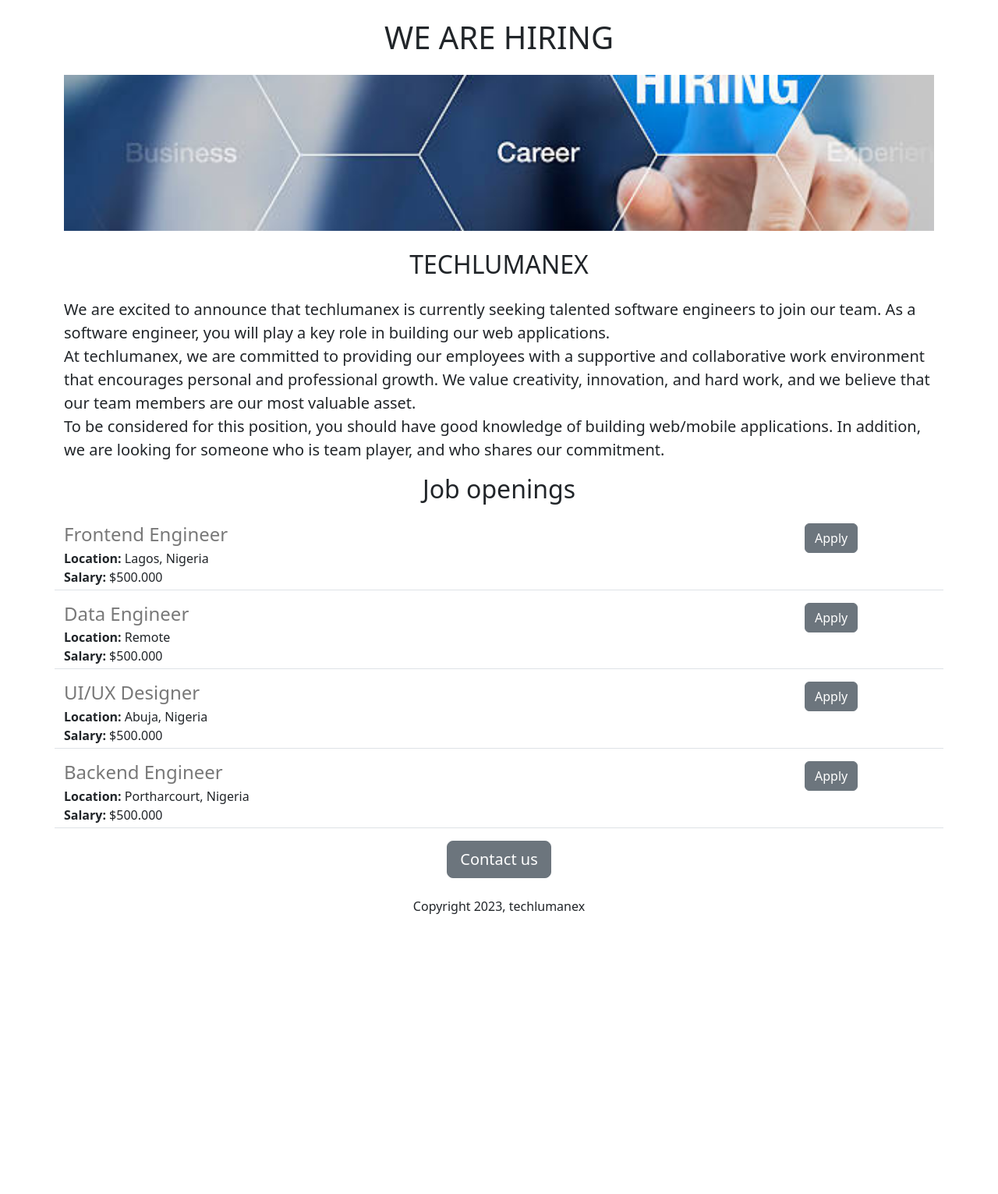
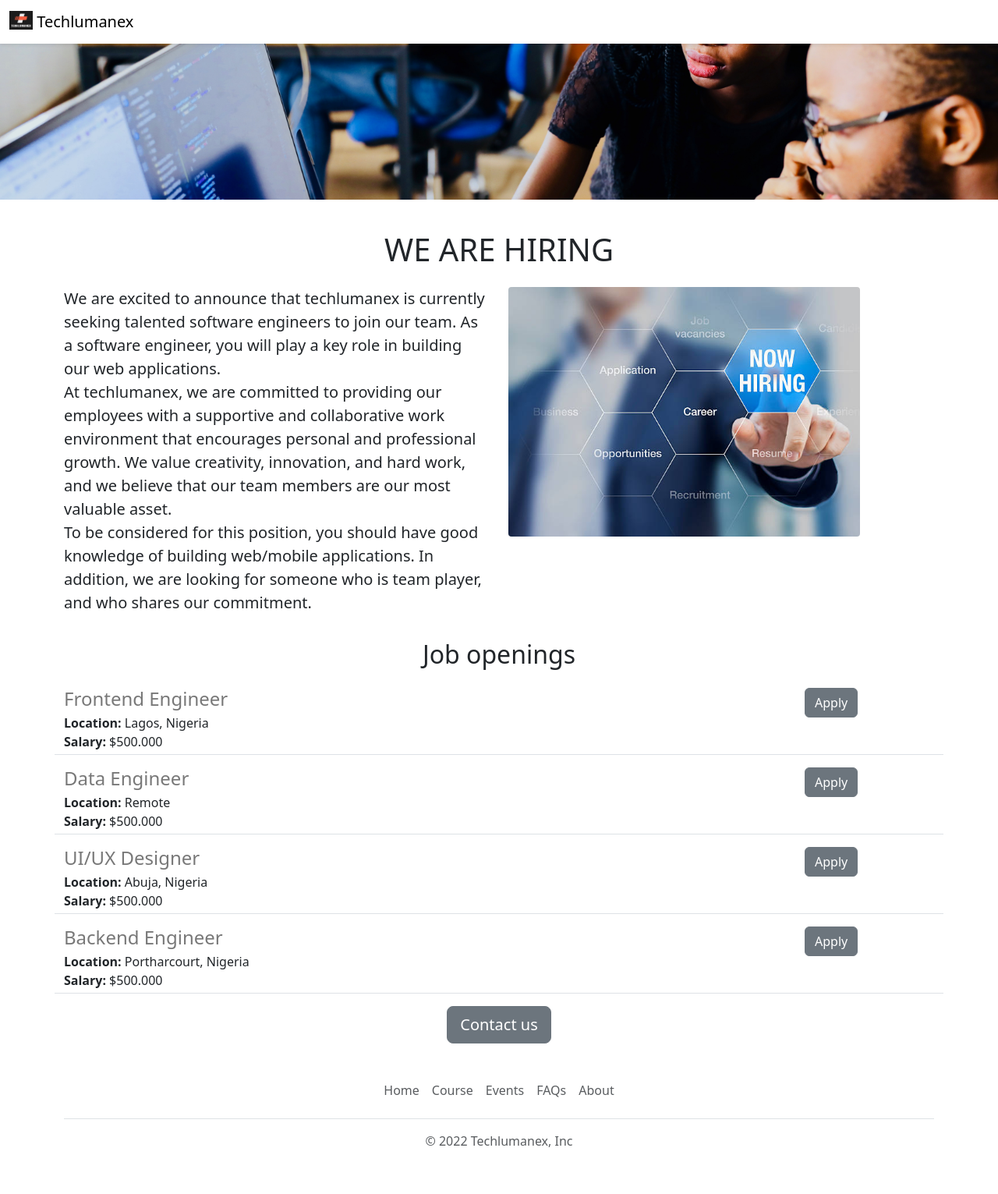
Before and after one commit to lumanexx/techlumanex, a Flask app: page / in a window 1280 px wide. Shown: the whole page at 78% size. Before the commit the page ends 1172 px from the top, so only its background shows below. Run offline with Flask 2, Linux system fonts and the light colour scheme.

Commit message:
functional and aesthetic improvement

```diff
--- /dev/null
+++ b/templates/footer.html
@@ -0,0 +1,12 @@
+<div class="container">
+  <footer class="py-3 my-4">
+    <ul class="nav justify-content-center border-bottom pb-3 mb-3">
+      <li class="nav-item"><a target="_blank"href="https://lumaneexorg.onrender.com" class="nav-link px-2 text-muted">Home</a></li>
+      <li class="nav-item"><a target="_blank"href="https://lumaneexorg.onrender.com/learn" class="nav-link px-2 text-muted">Course</a></li>
+      <li class="nav-item"><a target="_blank"href="https://lumaneexorg.onrender.com/events" class="nav-link px-2 text-muted">Events</a></li>
+      <li class="nav-item"><a target="_blank"href="https://lumaneexorg.onrender.com/fqa" class="nav-link px-2 text-muted">FAQs</a></li>
+      <li class="nav-item"><a target="_blank"href="https://lumaneexorg.onrender.com/about" class="nav-link px-2 text-muted">About</a></li>
+    </ul>
+    <p class="text-center text-muted">&copy; 2022 Techlumanex, Inc</p>
+  </footer>
+</div>
--- a/templates/home.html
+++ b/templates/home.html
@@ -10,21 +10,29 @@
         height: 200px;
         width: 100%;
         object-fit: cover;
+        margin-bottom: 16px;
              }
       </style>
   </head>
-    <body>
+    <body style="background: rgb(auto,auto,auto);">
+      {% include 'nav.html' %}
+      <img class="img-fluid" id="banner" src = "https://techlumanex.repl.co/static/desola.jpg">
       <div class="container">
         <h1 class="text-center mt-4 mb-4">WE ARE HIRING</h1>
-        <img class="img-fluid" id="banner" src = "https://techlumanex.repl.co/static/ice.jpg">
-        <h2 class="text-center mt-4 mb-4">TECHLUMANEX</h2>
-      <p class="lead">
+        <div class="row" style="margin-bottom: 16px;">
+          <div class="col-md-6">
+        <p class="lead">
 We are excited to announce that techlumanex is currently seeking talented software engineers to join our team. As a software engineer, you will play a key role in building our web applications.<br>
 
 At techlumanex, we are committed to providing our employees with a supportive and collaborative work environment that encourages personal and professional growth. We value creativity, innovation, and hard work, and we believe that our team members are our most valuable asset.<br>
 
 To be considered for this position, you should have good knowledge of building web/mobile applications. In addition, we are looking for someone who is team player, and who shares our commitment.<br>
-
+        </p>
+        </div>
+          <div class="-none d-md-block col-6">
+          <img src="/static/ice.jpg" style=" height:320px; border-radius: 4px">
+          </div>
+        </div>
   <h2 class="text-center mt-2 mb-4">Job openings</h2>
   <div>
     {% for job in jobs %}
@@ -32,9 +40,10 @@ To be considered for this position, you should have good knowledge of building w
     {% endfor %}
   </div>
   <div class="text-center">
-  <button class="btn btn-secondary btn-lg">Contact us</button>
-    <p class="mt-4 mb-4">Copyright 2023, techlumanex</p>
-  </div>
+  <a class="btn btn-secondary btn-lg" href="mailto:techlumanex@gmail.com?subject=About%20job%20opening&body=My%20Name%3A%20%3Cyour%20name%20here%3E%0D%0A%0D%0AMy%20Question%20%3A%20%3Center%20questions%20here%3E%0D%0A%0D%0A">Contact us</a>
+</div>
+      </div>
+    {% include 'footer.html' %}
 
   </body>
 
--- a/templates/jobitem.html
+++ b/templates/jobitem.html
@@ -11,6 +11,6 @@
         </div>
    </div>
    <div class="col-2">
-        <button type="button" class="btn btn-secondary">Apply</button>
+        <a href="mailto:techlumanex@gmail.com?subject=Application%20for%20{{job['title']}}&body=My%20Name%3A%20%3Cyour%20name%20here%3E%0D%0A%0D%0AMy%20Resume%20link%3A%20%3CResume%20here%3E%0D%0A%0D%0AMy%20Linkedin%20link%3A%20%3Clinkedin%20in%3E%0D%0A%0D%0A" type="button" class="btn btn-secondary">Apply</a>
    </div>
   </div>
--- /dev/null
+++ b/templates/nav.html
@@ -0,0 +1,9 @@
+<nav class=" navbar shadow-sm bg-white fixed-top">
+  <div class="container-fluid">
+    <a class="navbar-brand" href="#">
+      <img src="static/techy.jpeg" alt="Logo" width="30" height="24" class="d-inline-block align-text-top">
+      Techlumanex
+    </a>
+  </div>
+</nav>
+<div style="height:56px"></div>
```
Also changed, not shown: static/desola.jpg (added), static/ilya.jpg (added), static/techlumanex.png (added), static/techy.jpeg (added).
